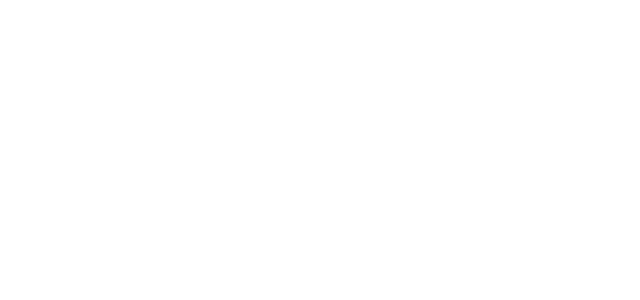
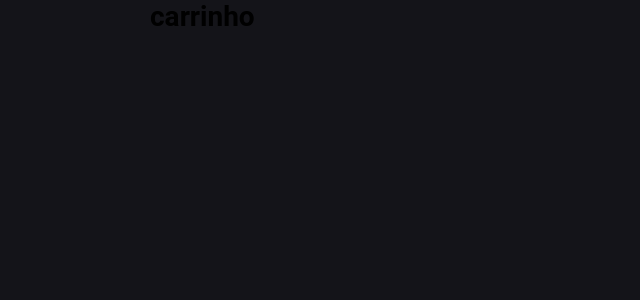
Before and after one commit to HumbertoF98/RocketShoes, a React (Create React App) app: page /cart in a window 1280 px wide. Shown: the top 300 px of the page, without its empty margins (0-640 px from the left). Built offline with nearby package versions, Linux system fonts and the light colour scheme.

Commit message:
estilos globais

```diff
--- a/package.json
+++ b/package.json
@@ -9,7 +9,8 @@
     "react": "^16.12.0",
     "react-dom": "^16.12.0",
     "react-router-dom": "^5.1.2",
-    "react-scripts": "3.4.0"
+    "react-scripts": "3.4.0",
+    "styled-components": "^5.0.1"
   },
   "scripts": {
     "start": "react-scripts start",
--- a/src/App.js
+++ b/src/App.js
@@ -1,5 +1,7 @@
 import React from 'react';
 import { BrowserRouter } from 'react-router-dom';
+
+import GlobalStyle from './styles/global';
 
 import Routes from './routes';
 
@@ -7,6 +9,7 @@
   return (
     <BrowserRouter>
       <Routes />
+      <GlobalStyle />
     </BrowserRouter >
   );
 }
--- a/src/pages/Cart/index.js
+++ b/src/pages/Cart/index.js
@@ -2,5 +2,7 @@
 
 
 export default function Cart() {
-  return <div></div>;
+  return <div>
+    <h1>carrinho</h1>
+  </div>;
 }
--- /dev/null
+++ b/src/styles/global.js
@@ -0,0 +1,32 @@
+import { createGlobalStyle } from 'styled-components';
+
+
+import background from '../assets/images/background.svg';
+
+export default createGlobalStyle`
+@import url('https://fonts.googleapis.com/css?family=Open+Sans&display=swap');
+* {
+  margin:0;
+  padding:0;
+  outline:0;
+  box-sizing:border-box;
+ }
+
+ body {
+   background: #191920 url(${background}) no-repeat center top;
+   -webkit-font-smoothing: antialiased;
+ }
+
+ body,input, button {
+   font: 14px Roboto, sans-serif;
+  }
+
+  #root {
+    max-width: 1020px;
+    margin: 0 auto;
+    padding: 0 20px 50px;
+  }
+  button{
+    cursor:pointer;
+  }
+`;
```
Also changed, not shown: src/assets/images/background.svg (added), 1 other file (tests, documents, lock files or other folders).
